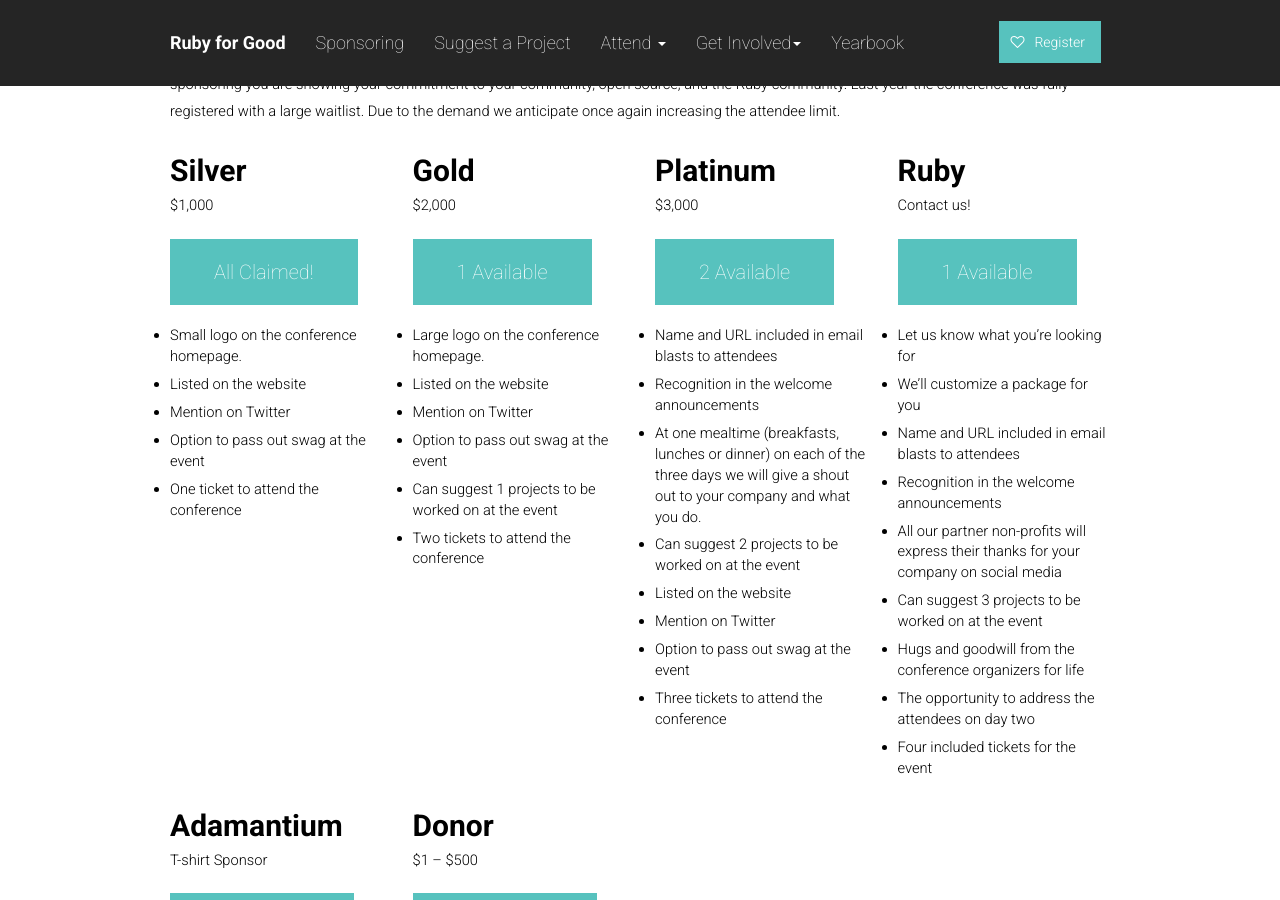
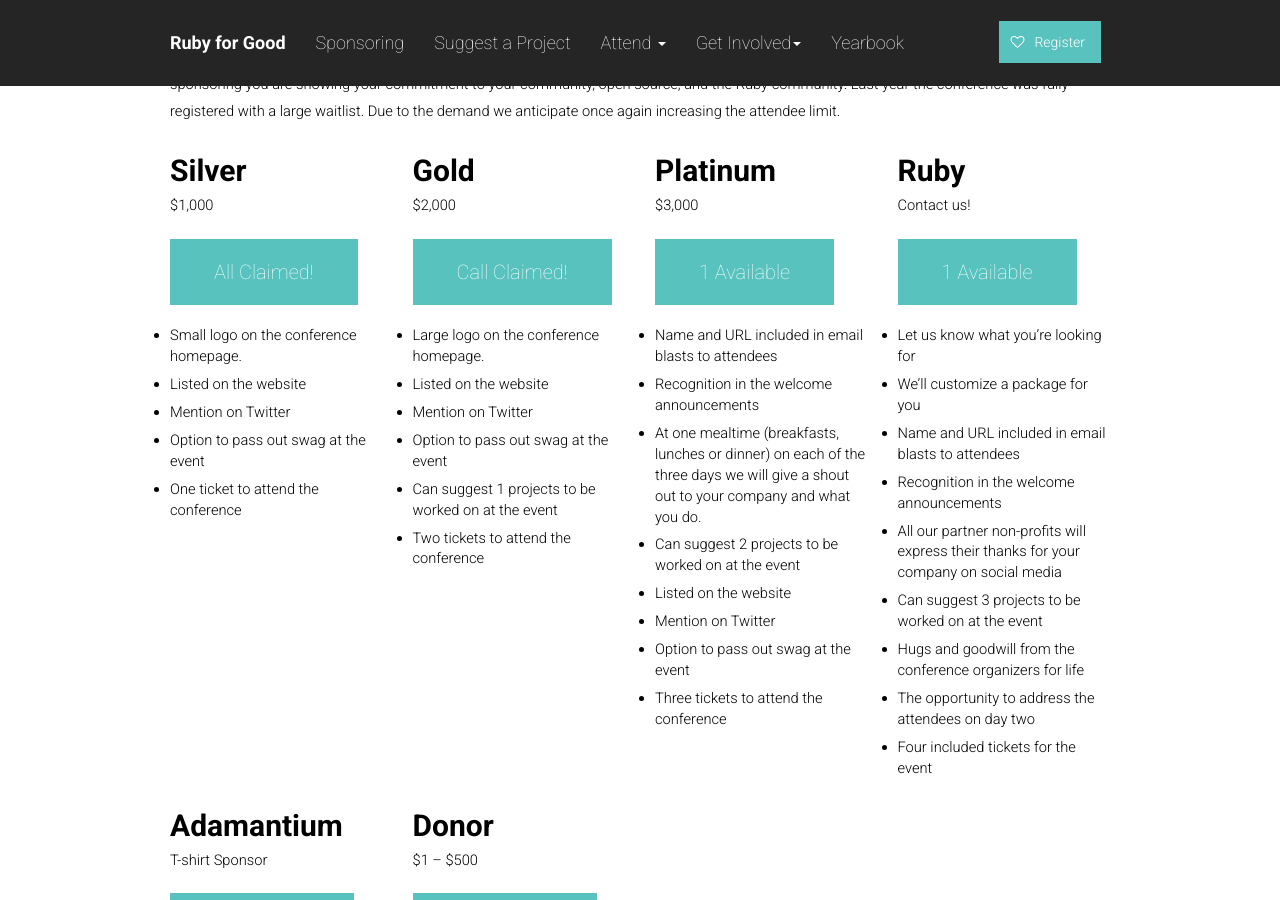
Before and after one commit to rubyforgood/rubyforgood.org--old, a Jekyll site: the page built from sponsors.md, in a window 1280 px wide and 900 px high, scrolled down 333 px. Built offline with Jekyll 4.4.1, drawn with Linux system fonts in a browser that asks for light colours; our own code applies the rules of GitHub Pages for plain Markdown files.

Commit message:
Update sponsors.md

```diff
--- a/sponsors.md
+++ b/sponsors.md
@@ -34,7 +34,7 @@
 $2,000
 
 <div class="btn-wrapper">
-<a href="mailto:{{ site.data.constants.contact_email }}?subject=Gold Sponsorship" class="btn btn-sm btn-primary">1 Available</a>
+<a href="mailto:{{ site.data.constants.contact_email }}?subject=Gold Sponsorship" class="btn btn-sm btn-primary">Call Claimed! </a>
 </div>
 
 - Large logo on the conference homepage.
@@ -51,7 +51,7 @@
 $3,000
 
 <div class="btn-wrapper">
-<a href="mailto:{{ site.data.constants.contact_email }}?subject=Platinum Sponsorship" class="btn btn-sm btn-primary">2 Available</a>
+<a href="mailto:{{ site.data.constants.contact_email }}?subject=Platinum Sponsorship" class="btn btn-sm btn-primary">1 Available</a>
 </div>
 
 - Name and URL included in email blasts to attendees
```
